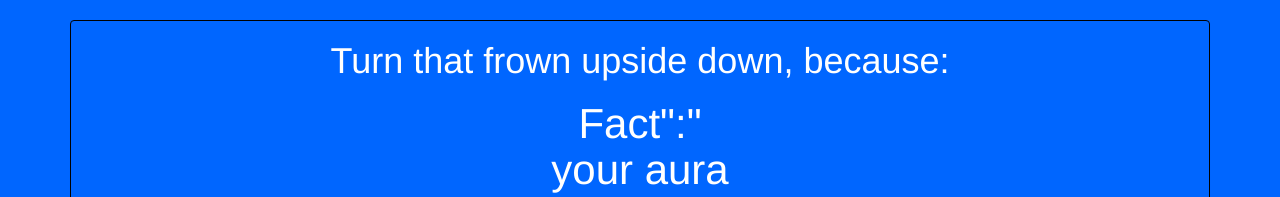
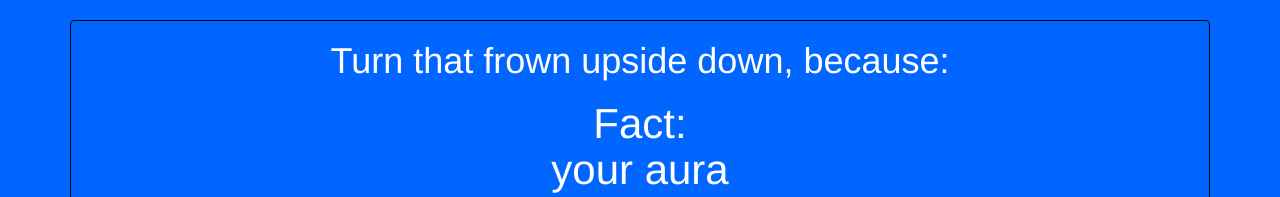
Before and after one commit to theamountof/generators, a plain HTML site: page peptalk.html in a window 1280 px wide. Shown: the top 197 px of the page. Drawn offline with nearby package versions, Linux system fonts and the light colour scheme.

Commit message:
Update peptalk.html

```diff
--- a/peptalk.html
+++ b/peptalk.html
@@ -43,11 +43,11 @@
         })
 
 		var insultOne = [
-			'Champ","',
-			'Fact":"',
+			'Champ,',
+			'Fact:',
 			'Everyboday says',
-			'Dang"..."',
-			'Check it":"',
+			'Dang...',
+			'Check it:',
 			'Just saying...',
 			'Superstar,',
 			'Tiger,',
```
